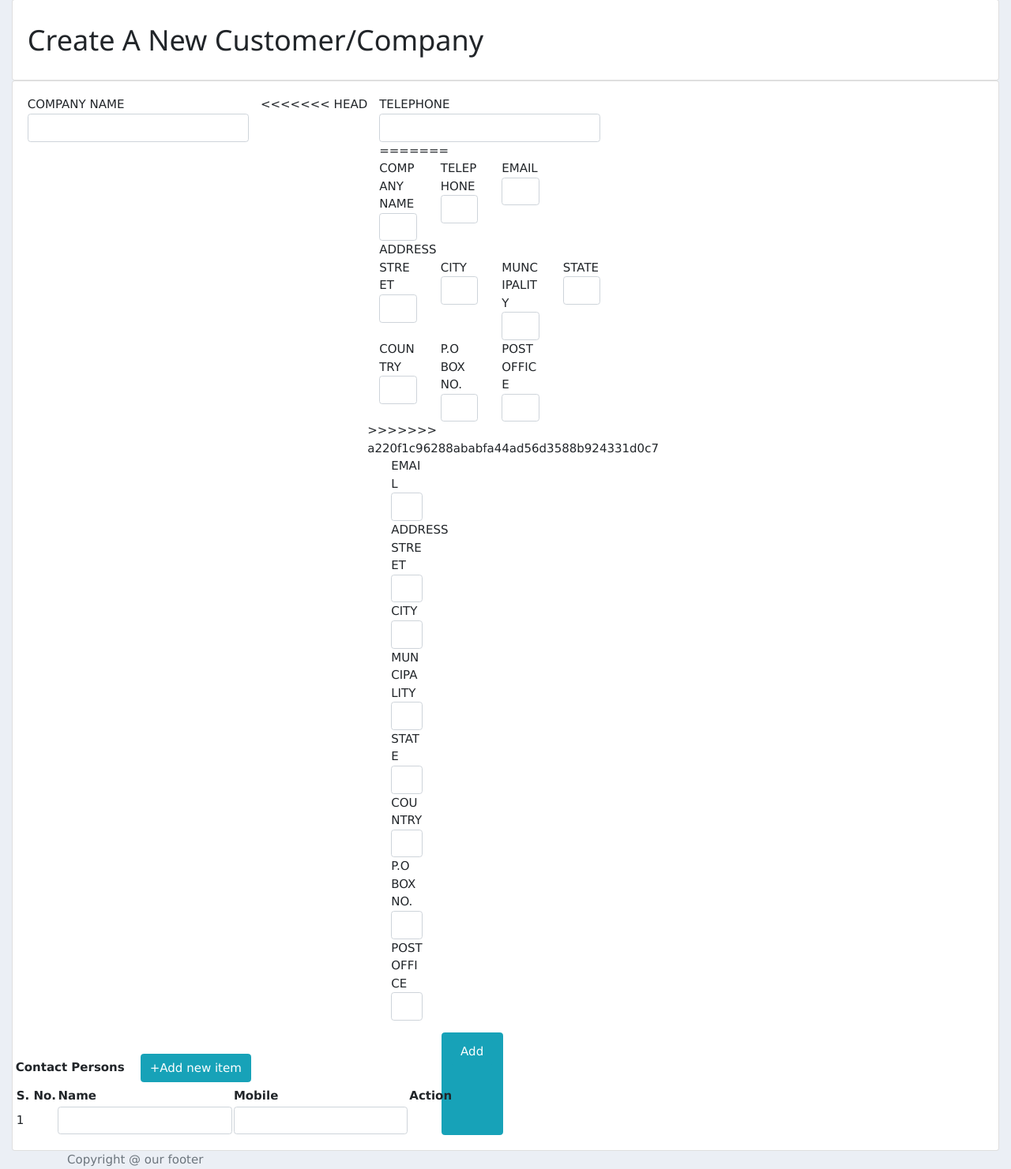
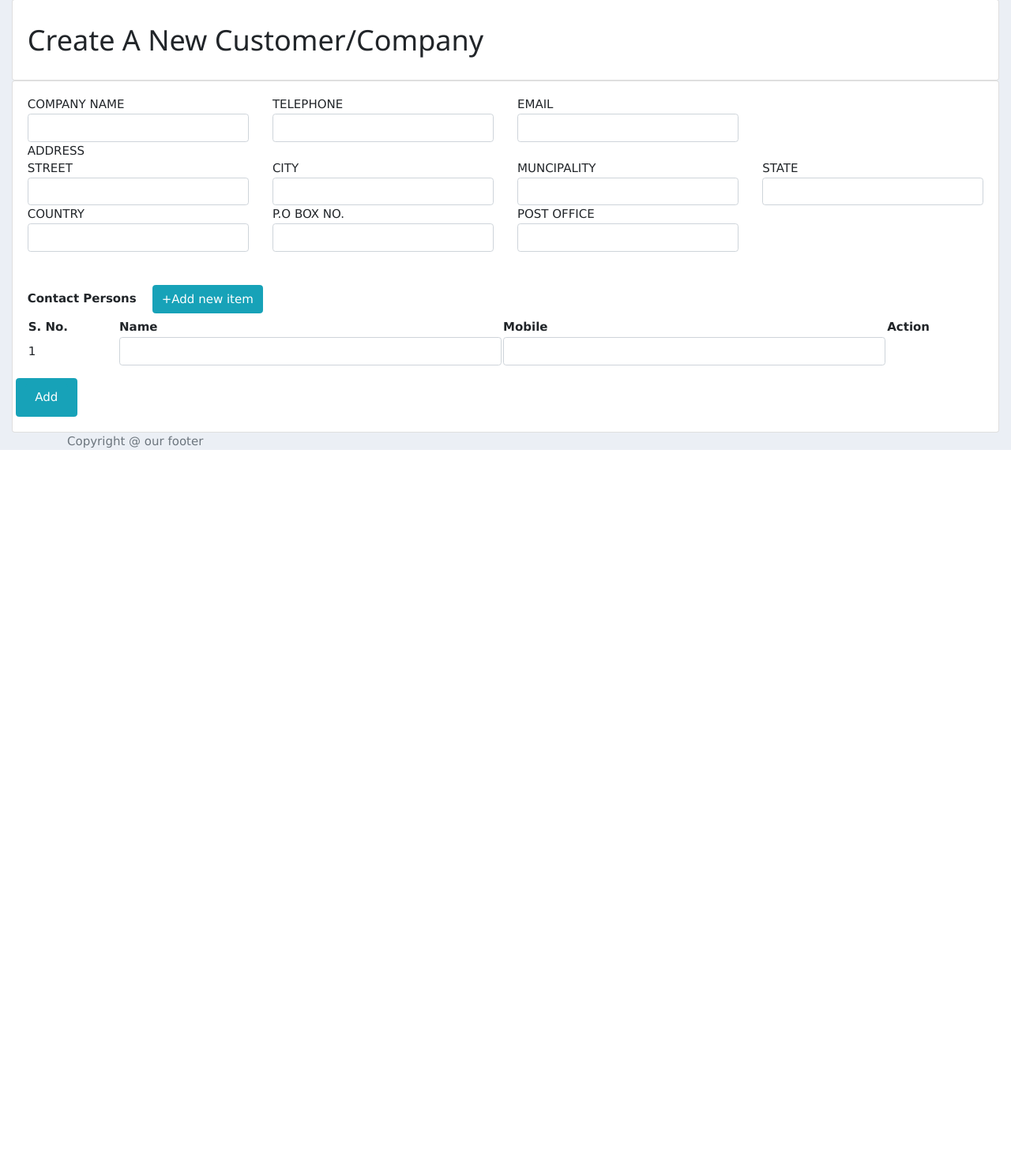
Before and after one commit to shkhan922/CRM-APP-Django, a Django app: page /create_customer/ in a window 1280 px wide. Shown: the part 316-1797 px from the top of the page at 79% size. After the commit the page ends 886 px from the top, so only its background shows below. Run offline with Django 3.2, Linux system fonts and the light colour scheme; a user stored in the database is signed in; some libraries are stand-ins or nearby versions; grey boxes are pictures that could not be loaded.

Commit message:
code updated

```diff
--- a/accounts/templates/accounts/create_customer.html
+++ b/accounts/templates/accounts/create_customer.html
@@ -25,58 +25,9 @@
                             <span>COMPANY NAME</span>
                             <input type="text" name="company_name" maxlength="200" class="form-control" required="" id="id_company_name">
                         </div>
-<<<<<<< HEAD
                         <div class="col-3">
                             <span>TELEPHONE</span>
                             <input type="text" name="telephone" maxlength="200" class="form-control"  id="id_tel_phone">
-=======
-                        <div class="row">
-
-                            <div class="col-3">
-                                <span>COMPANY NAME</span>
-                                <input type="text" name="company_name" maxlength="200" class="form-control" required="" id="id_company_name">
-                            </div>
-                            <div class="col-3">
-                                <span>TELEPHONE</span>
-                                <input type="text" name="telephone" maxlength="200" class="form-control"  id="id_tel_phone">
-                            </div>
-                            <div class="col-3">
-                                <span>EMAIL</span>
-                                <input type="text" name="email" maxlength="200" class="form-control"  id="id_tel_phone">
-                            </div>
-                            <div class="col-12">
-                                <span>ADDRESS</span>
-
-                            </div>
-                            <div class="col-3">
-                                <span>STREET</span>
-                                <input type="text" name="street" maxlength="200" class="form-control" id="street">
-                            </div>
-                            <div class="col-3">
-                                <span>CITY</span>
-                                <input type="text" name="city" maxlength="200" class="form-control" id="id_address">
-                            </div>
-                            <div class="col-3">
-                                <span>MUNCIPALITY</span>
-                                <input type="text" name="muncipality" maxlength="200" class="form-control" id="id_address">
-                            </div>
-                            <div class="col-3">
-                                <span>STATE</span>
-                                <input type="text" name="state" maxlength="200" class="form-control"  id="id_address">
-                            </div>
-                            <div class="col-3">
-                                <span>COUNTRY</span>
-                                <input type="text" name="country" maxlength="200" class="form-control" id="id_address">
-                            </div>
-                            <div class="col-3">
-                                <span>P.O BOX NO.</span>
-                                <input type="text" name="poboxno" maxlength="200" class="form-control" id="id_address">
-                            </div>
-                            <div class="col-3">
-                                <span>POST OFFICE</span>
-                                <input type="text" name="postoffice" maxlength="200" class="form-control" id="id_address">
-                            </div>
->>>>>>> a220f1c96288ababfa44ad56d3588b924331d0c7
                         </div>
                         <div class="col-3">
                             <span>EMAIL</span>
```
